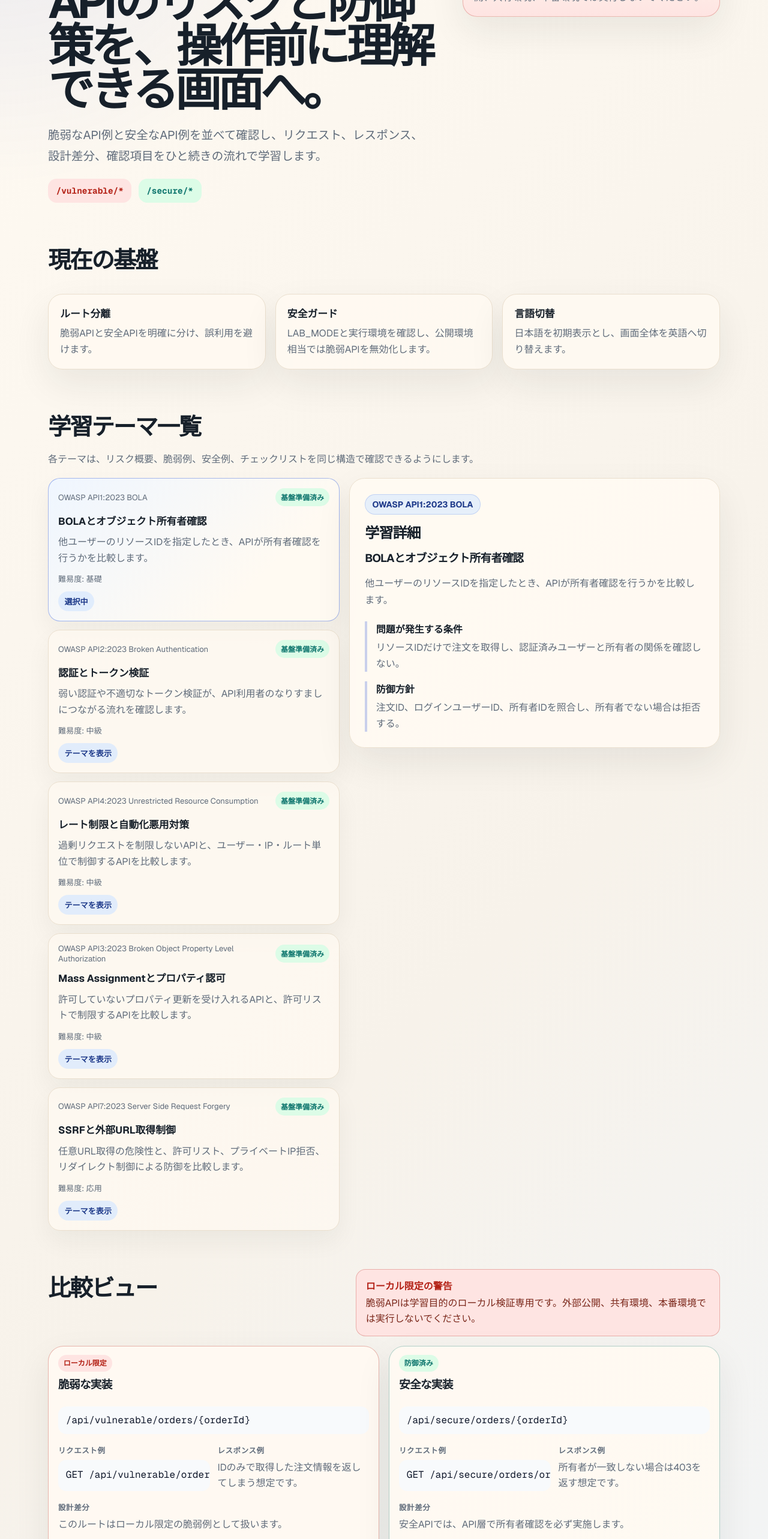
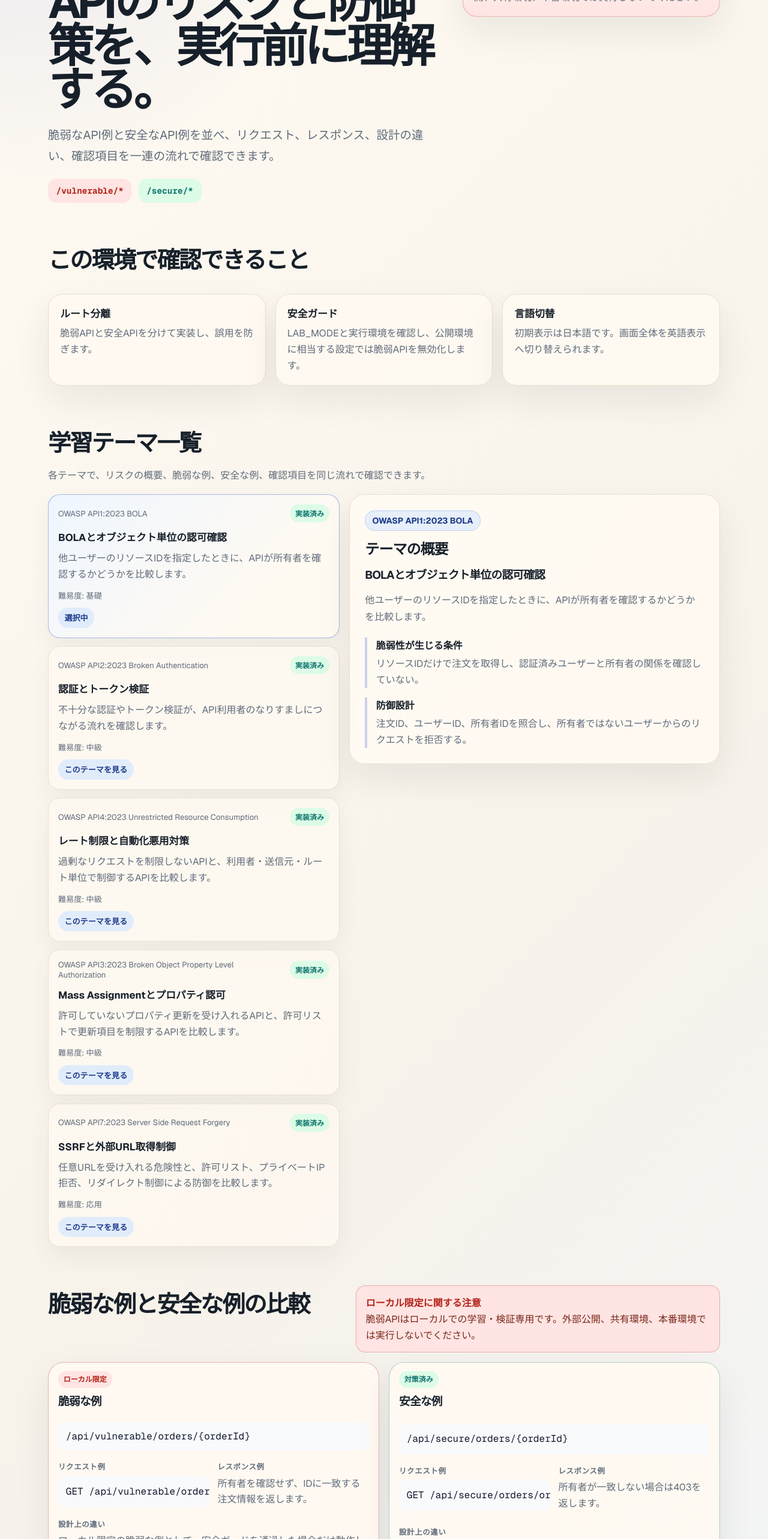
Before and after one commit to kiryu1211/api-security-lab-platform, a Next.js app: page / in a window 1280 px wide. Shown: the part 234-2800 px from the top of the page at 60% size. Built offline with nearby package versions, Linux system fonts and the light colour scheme.

Commit message:
Refine Japanese copy and public docs

```diff
--- a/src/data/learning-modules.ts
+++ b/src/data/learning-modules.ts
@@ -34,30 +34,30 @@ export const learningModules: LearningModule[] = [
     difficulty: "Basic",
     progress: "ready",
     title: {
-      ja: "BOLAとオブジェクト所有者確認",
+      ja: "BOLAとオブジェクト単位の認可確認",
       en: "BOLA and Object Ownership Checks",
     },
     summary: {
-      ja: "他ユーザーのリソースIDを指定したとき、APIが所有者確認を行うかを比較します。",
+      ja: "他ユーザーのリソースIDを指定したときに、APIが所有者を確認するかどうかを比較します。",
       en: "Compare whether the API checks resource ownership when another user's resource ID is supplied.",
     },
     vulnerableCondition: {
-      ja: "リソースIDだけで注文を取得し、認証済みユーザーと所有者の関係を確認しない。",
+      ja: "リソースIDだけで注文を取得し、認証済みユーザーと所有者の関係を確認していない。",
       en: "The API fetches an order by resource ID only and does not verify the relationship between the authenticated user and the owner.",
     },
     defensiveDesign: {
-      ja: "注文ID、ログインユーザーID、所有者IDを照合し、所有者でない場合は拒否する。",
+      ja: "注文ID、ユーザーID、所有者IDを照合し、所有者ではないユーザーからのリクエストを拒否する。",
       en: "Compare the order ID, signed-in user ID, and owner ID, then reject requests from non-owners.",
     },
     vulnerable: {
       route: "/api/vulnerable/orders/{orderId}",
       request: "GET /api/vulnerable/orders/order-demo-002",
       response: {
-        ja: "IDのみで取得した注文情報を返してしまう想定です。",
+        ja: "所有者を確認せず、IDに一致する注文情報を返します。",
         en: "Expected to return order data fetched by ID only.",
       },
       note: {
-        ja: "このルートはローカル限定の脆弱例として扱います。",
+        ja: "ローカル限定の脆弱な例として、安全ガードを通過した場合だけ動作します。",
         en: "This route is treated as a local-only vulnerable example.",
       },
     },
@@ -65,11 +65,11 @@ export const learningModules: LearningModule[] = [
       route: "/api/secure/orders/{orderId}",
       request: "GET /api/secure/orders/order-demo-002?userId=user-demo-alice",
       response: {
-        ja: "所有者が一致しない場合は403を返す想定です。",
+        ja: "所有者が一致しない場合は403を返します。",
         en: "Expected to return 403 when the owner does not match.",
       },
       note: {
-        ja: "安全APIでは、API層で所有者確認を必ず実施します。",
+        ja: "安全APIでは、API層で所有者確認を行います。",
         en: "The secure API always performs ownership checks in the API layer.",
       },
     },
@@ -96,15 +96,15 @@ export const learningModules: LearningModule[] = [
       en: "Authentication and Token Validation",
     },
     summary: {
-      ja: "弱い認証や不適切なトークン検証が、API利用者のなりすましにつながる流れを確認します。",
+      ja: "不十分な認証やトークン検証が、API利用者のなりすましにつながる流れを確認します。",
       en: "Review how weak authentication and improper token validation can lead to API user impersonation.",
     },
     vulnerableCondition: {
-      ja: "署名、期限、失効状態、権限を十分に検証しないままトークンを受け入れる。",
+      ja: "署名、期限、失効状態、権限を十分に確認しないままトークンを受け入れている。",
       en: "The API accepts a token without sufficiently validating signature, expiration, revocation state, and permissions.",
     },
     defensiveDesign: {
-      ja: "署名、期限、失効、権限を検証し、失敗時は一貫したエラーで拒否する。",
+      ja: "署名、期限、失効状態、権限を検証し、検証に失敗した場合は一貫したエラーで拒否する。",
       en: "Validate signature, expiration, revocation, and permissions, then reject failures with consistent errors.",
     },
     vulnerable: {
@@ -112,7 +112,7 @@ export const learningModules: LearningModule[] = [
       request:
         'POST /api/vulnerable/auth/session\n{\n  "tokenId": "demo-token-expired-admin",\n  "requiredPermission": "admin:read"\n}',
       response: {
-        ja: "弱い検証でセッションを受け入れる想定です。",
+        ja: "トークンIDの存在だけを見て、セッションを受け入れます。",
         en: "Expected to accept a session with weak validation.",
       },
       note: {
@@ -125,11 +125,11 @@ export const learningModules: LearningModule[] = [
       request:
         'POST /api/secure/auth/session\n{\n  "tokenId": "demo-token-expired-admin",\n  "requiredPermission": "admin:read"\n}',
       response: {
-        ja: "検証に失敗したトークンを拒否する想定です。",
+        ja: "検証に失敗したトークンを拒否します。",
         en: "Expected to reject tokens that fail validation.",
       },
       note: {
-        ja: "安全APIでは期限、失効、権限を明示的に確認します。",
+        ja: "安全APIでは、署名状態、期限、失効状態、権限を明示的に確認します。",
         en: "The secure API explicitly checks expiration, revocation, and permissions.",
       },
     },
@@ -156,26 +156,26 @@ export const learningModules: LearningModule[] = [
       en: "Rate Limiting and Abuse Prevention",
     },
     summary: {
-      ja: "過剰リクエストを制限しないAPIと、ユーザー・IP・ルート単位で制御するAPIを比較します。",
+      ja: "過剰なリクエストを制限しないAPIと、利用者・送信元・ルート単位で制御するAPIを比較します。",
       en: "Compare APIs without request limits against APIs controlled per user, IP address, and route.",
     },
     vulnerableCondition: {
-      ja: "短時間に大量のリクエストを送っても制限せず、処理資源を消費し続ける。",
+      ja: "短時間に大量のリクエストを受けても制限せず、処理資源を消費し続ける。",
       en: "The API continues consuming resources even when many requests are sent in a short time.",
     },
     defensiveDesign: {
-      ja: "利用者や送信元ごとに回数と時間枠を管理し、上限超過時は429を返す。",
+      ja: "利用者や送信元ごとに回数と時間枠を管理し、上限を超えた場合は429を返す。",
       en: "Track counts and windows per user or source, then return 429 when limits are exceeded.",
     },
     vulnerable: {
       route: "/api/vulnerable/rate-limit/search",
       request: "GET /api/vulnerable/rate-limit/search?q=demo",
       response: {
-        ja: "制限なく処理を続ける想定です。",
+        ja: "リクエスト回数を制限せずに処理を続けます。",
         en: "Expected to continue processing without limits.",
       },
       note: {
-        ja: "ローカル検証でも高負荷な実行は避ける設計にします。",
+        ja: "ローカル検証でも高負荷にならないよう、デモ用の軽い処理だけを行います。",
         en: "The lab design avoids high-load execution even during local verification.",
       },
     },
@@ -183,11 +183,11 @@ export const learningModules: LearningModule[] = [
       route: "/api/secure/rate-limit/search",
       request: "GET /api/secure/rate-limit/search?q=demo",
       response: {
-        ja: "上限超過時に429を返す想定です。",
+        ja: "上限を超えた場合は429を返します。",
         en: "Expected to return 429 when the limit is exceeded.",
       },
       note: {
-        ja: "安全APIでは制限値とエラーを明確にします。",
+        ja: "安全APIでは、上限を超えた場合に明確なエラーを返します。",
         en: "The secure API makes limits and errors explicit.",
       },
     },
@@ -214,15 +214,15 @@ export const learningModules: LearningModule[] = [
       en: "Mass Assignment and Property Authorization",
     },
     summary: {
-      ja: "許可していないプロパティ更新を受け入れるAPIと、許可リストで制限するAPIを比較します。",
+      ja: "許可していないプロパティ更新を受け入れるAPIと、許可リストで更新項目を制限するAPIを比較します。",
       en: "Compare APIs that accept unauthorized property updates against APIs that restrict updates with allowlists.",
     },
     vulnerableCondition: {
-      ja: "リクエストボディ全体をそのまま更新処理に渡し、roleやownerIdなども変更できてしまう。",
+      ja: "リクエストボディ全体をそのまま更新処理に渡し、roleやownerIdなどの項目まで変更できてしまう。",
       en: "The full request body is passed into update logic, allowing fields such as role or ownerId to be changed.",
     },
     defensiveDesign: {
-      ja: "更新可能な項目だけをスキーマと許可リストで受け取り、権限が必要な項目は別途確認する。",
+      ja: "更新できる項目だけをスキーマと許可リストで受け取り、権限が必要な項目は通常の更新処理から分離する。",
       en: "Accept only allowed fields through schemas and allowlists, then separately authorize sensitive fields.",
     },
     vulnerable: {
@@ -230,7 +230,7 @@ export const learningModules: LearningModule[] = [
       request:
         'PATCH /api/vulnerable/profile\n{\n  "displayLabel": "changed-label",\n  "ownerId": "user-demo-bob",\n  "role": "reviewer"\n}',
       response: {
-        ja: "許可していない項目まで更新される想定です。",
+        ja: "許可していない項目まで更新対象として受け入れます。",
         en: "Expected to update fields that should not be accepted.",
       },
       note: {
@@ -243,11 +243,11 @@ export const learningModules: LearningModule[] = [
       request:
         'PATCH /api/secure/profile\n{\n  "displayLabel": "changed-label",\n  "ownerId": "user-demo-bob",\n  "role": "reviewer"\n}',
       response: {
-        ja: "許可リスト外の項目を拒否する想定です。",
+        ja: "許可リストにない項目を拒否します。",
         en: "Expected to reject fields outside the allowlist.",
       },
       note: {
-        ja: "安全APIではZodスキーマで入力を絞り込みます。",
+        ja: "安全APIでは、Zodスキーマと許可リストで更新項目を絞り込みます。",
         en: "The secure API narrows input with Zod schemas.",
       },
     },
@@ -274,15 +274,15 @@ export const learningModules: LearningModule[] = [
       en: "SSRF and Outbound URL Controls",
     },
     summary: {
-      ja: "任意URL取得の危険性と、許可リスト、プライベートIP拒否、リダイレクト制御による防御を比較します。",
+      ja: "任意URLを受け入れる危険性と、許可リスト、プライベートIP拒否、リダイレクト制御による防御を比較します。",
       en: "Compare arbitrary URL fetching risks with defenses using allowlists, private IP rejection, and redirect controls.",
     },
     vulnerableCondition: {
-      ja: "利用者が指定したURLを検証せずにサーバー側から取得する。",
+      ja: "利用者が指定したURLを検証せず、サーバー側の処理対象として受け入れてしまう。",
       en: "The server fetches a user-supplied URL without validation.",
     },
     defensiveDesign: {
-      ja: "許可したホストだけを取得し、プライベートIP、リダイレクト、タイムアウトを制御する。",
+      ja: "許可したホストだけを対象にし、プライベートIP、リダイレクト、タイムアウトを制御する。",
       en: "Fetch only allowed hosts while controlling private IP ranges, redirects, and timeouts.",
     },
     vulnerable: {
@@ -290,11 +290,11 @@ export const learningModules: LearningModule[] = [
       request:
         'POST /api/vulnerable/fetch-url\n{\n  "url": "http://127.0.0.1/admin"\n}',
       response: {
-        ja: "任意URLを受け入れたプレビューを返す想定です。実ネットワークアクセスは行いません。",
+        ja: "任意URLを受け入れたことを示すプレビューを返します。実ネットワークアクセスは行いません。",
         en: "Expected to accept arbitrary URLs for preview without performing real network access.",
       },
       note: {
-        ja: "ローカル限定でも内部ネットワークへの実アクセスは避けます。",
+        ja: "ローカル限定でも、内部ネットワークへの実アクセスは行いません。",
         en: "The lab avoids real access to internal networks even in local-only mode.",
       },
     },
@@ -303,11 +303,11 @@ export const learningModules: LearningModule[] = [
       request:
         'POST /api/secure/fetch-url\n{\n  "url": "https://127.0.0.1/admin"\n}',
       response: {
-        ja: "許可されていないURLを拒否する想定です。",
+        ja: "許可されていないURLを拒否します。",
         en: "Expected to reject URLs that are not allowed.",
       },
       note: {
-        ja: "安全APIでは許可リスト、IP範囲、リダイレクト、タイムアウトを確認します。",
+        ja: "安全APIでは、許可リスト、IP範囲、リダイレクト、タイムアウトを確認します。",
         en: "The secure API checks allowlists, IP ranges, redirects, and timeouts.",
       },
     },
--- a/src/features/home/home-page.tsx
+++ b/src/features/home/home-page.tsx
@@ -12,8 +12,8 @@ const languageStorageKey = "lab-ui-language";
 
 const progressLabels = {
   ja: {
-    ready: "基盤準備済み",
-    planned: "今後追加",
+    ready: "実装済み",
+    planned: "追加予定",
   },
   en: {
     ready: "Foundation ready",
--- a/src/lib/i18n.ts
+++ b/src/lib/i18n.ts
@@ -8,79 +8,79 @@ export function isLanguage(value: string | null): value is Language {
 
 export const uiText = {
   ja: {
-    languageSwitcherLabel: "言語切替",
+    languageSwitcherLabel: "言語を切り替え",
     languageNames: {
       ja: "日本語",
       en: "English",
     },
     brand: "APIセキュリティ学習・検証プラットフォーム",
-    subtitle: "ローカル限定の比較学習環境",
+    subtitle: "ローカルで安全に学ぶAPI比較環境",
     nav: {
       label: "メインナビゲーション",
       topics: "学習テーマ",
       comparison: "比較ビュー",
       checklist: "チェックリスト",
     },
-    routeSeparationLabel: "APIルート分離",
+    routeSeparationLabel: "APIルートの分離",
     hero: {
-      eyebrow: "UI/UX基盤",
-      title: "APIのリスクと防御策を、操作前に理解できる画面へ。",
-      lead: "脆弱なAPI例と安全なAPI例を並べて確認し、リクエスト、レスポンス、設計差分、確認項目をひと続きの流れで学習します。",
+      eyebrow: "学習UI",
+      title: "APIのリスクと防御策を、実行前に理解する。",
+      lead: "脆弱なAPI例と安全なAPI例を並べ、リクエスト、レスポンス、設計の違い、確認項目を一連の流れで確認できます。",
     },
     warning: {
-      label: "ローカル限定の警告",
-      text: "脆弱APIは学習目的のローカル検証専用です。外部公開、共有環境、本番環境では実行しないでください。",
+      label: "ローカル限定に関する注意",
+      text: "脆弱APIはローカルでの学習・検証専用です。外部公開、共有環境、本番環境では実行しないでください。",
     },
     status: {
-      heading: "現在の基盤",
+      heading: "この環境で確認できること",
       items: [
         {
           title: "ルート分離",
-          text: "脆弱APIと安全APIを明確に分け、誤利用を避けます。",
+          text: "脆弱APIと安全APIを分けて実装し、誤用を防ぎます。",
         },
         {
           title: "安全ガード",
-          text: "LAB_MODEと実行環境を確認し、公開環境相当では脆弱APIを無効化します。",
+          text: "LAB_MODEと実行環境を確認し、公開環境に相当する設定では脆弱APIを無効化します。",
         },
         {
           title: "言語切替",
-          text: "日本語を初期表示とし、画面全体を英語へ切り替えます。",
+          text: "初期表示は日本語です。画面全体を英語表示へ切り替えられます。",
         },
       ],
     },
     topics: {
       heading: "学習テーマ一覧",
-      lead: "各テーマは、リスク概要、脆弱例、安全例、チェックリストを同じ構造で確認できるようにします。",
-      selectLabel: "テーマを表示",
+      lead: "各テーマで、リスクの概要、脆弱な例、安全な例、確認項目を同じ流れで確認できます。",
+      selectLabel: "このテーマを見る",
       selectedLabel: "選択中",
       difficultyLabel: "難易度",
       progressLabel: "状態",
     },
     detail: {
-      heading: "学習詳細",
+      heading: "テーマの概要",
       riskCategory: "リスクカテゴリ",
-      vulnerableCondition: "問題が発生する条件",
-      defensiveDesign: "防御方針",
+      vulnerableCondition: "脆弱性が生じる条件",
+      defensiveDesign: "防御設計",
     },
     comparison: {
-      heading: "比較ビュー",
-      vulnerable: "脆弱な実装",
-      secure: "安全な実装",
+      heading: "脆弱な例と安全な例の比較",
+      vulnerable: "脆弱な例",
+      secure: "安全な例",
       request: "リクエスト例",
       response: "レスポンス例",
-      designDifference: "設計差分",
+      designDifference: "設計上の違い",
       vulnerableBadge: "ローカル限定",
-      secureBadge: "防御済み",
+      secureBadge: "対策済み",
       runDemo: "APIデモを実行",
       demoUnavailable: "このテーマの実APIデモは後続フェーズで追加します。",
-      demoLoading: "APIを実行中...",
+      demoLoading: "APIを実行しています...",
       vulnerableResult: "脆弱APIの結果",
       secureResult: "安全APIの結果",
       noResult: "まだ実行していません。",
     },
     checklist: {
       heading: "チェックリスト",
-      lead: "実装時に確認すべき防御観点です。後続フェーズで進捗保存を追加します。",
+      lead: "実装時に確認したい防御観点です。現在、進捗は保存されません。",
     },
   },
   en: {
@@ -157,7 +157,7 @@ export const uiText = {
     },
     checklist: {
       heading: "Checklist",
-      lead: "Defensive review points for implementation. Progress persistence will be added in a later phase.",
+      lead: "Defensive review points for implementation. Progress is not currently saved.",
     },
   },
 } as const;
```
Also changed, not shown: 8 other files (tests, documents, lock files or other folders).
